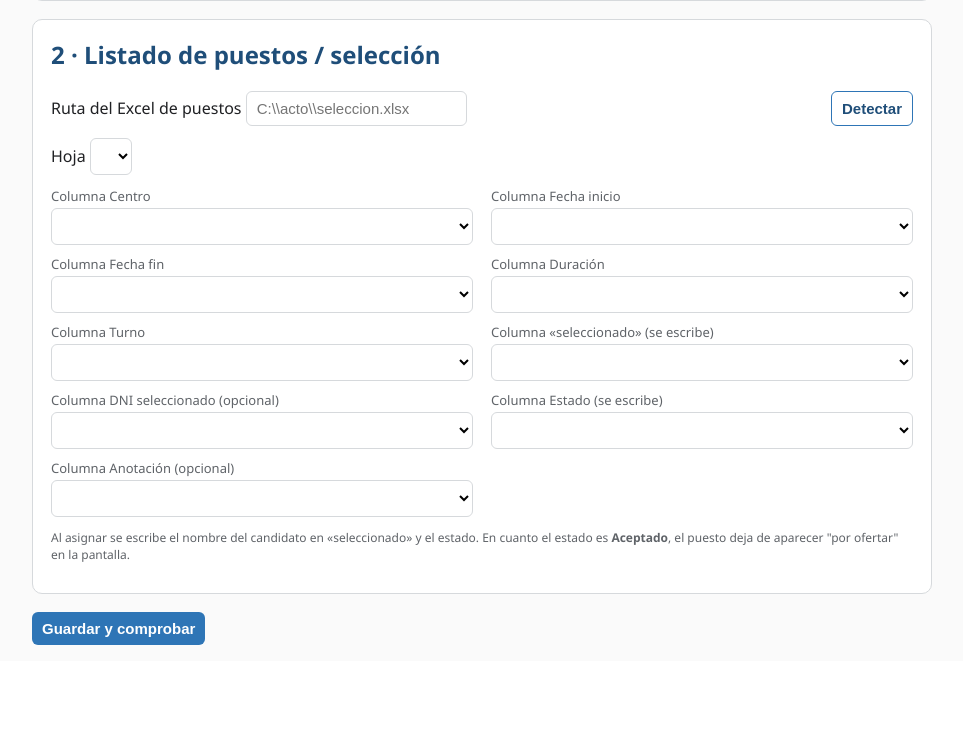
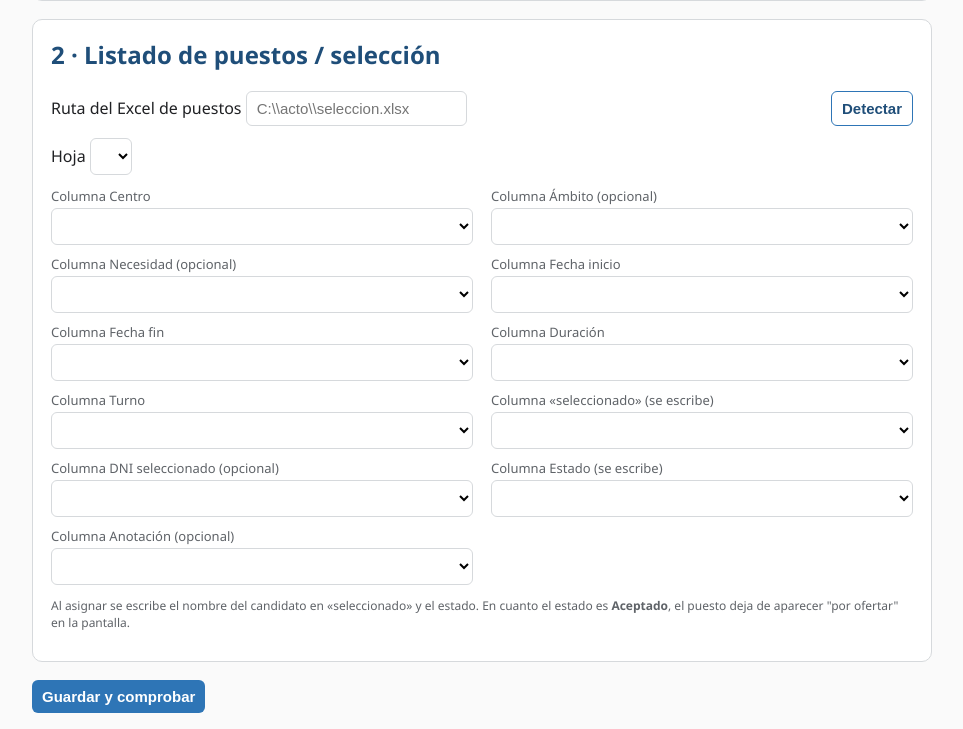
Before and after one commit to Grandullon/kanarybot, a Flask app: page /config in a window 1280 px wide. Shown: the part 692-1421 px from the top of the page, without its empty margins (158-1121 px from the left). Before the commit the page ends 1337 px from the top, so only its background shows below. Run offline with Flask 3, Linux system fonts and the light colour scheme; lists and menus that the app fills with data are empty.

Commit message:
Mostrar Ámbito y Necesidad en la pantalla (archivo definitivo de ofertas)
Adaptado al seleccion.xlsx definitivo (314 plazas, columnas ÁMBITO y
NECESIDAD, sin turno):
- excel_store: autodetecta col_ambito/col_necesidad y los expone en puestos().
- config.html: desplegables de Ámbito y Necesidad.
- pantalla.js: el feed 'lo cogido' muestra Centro/Ámbito/Duración/Fechas/
  Necesidad (omite vacíos). En el tablón, el ámbito se muestra como subtítulo
  si el centro tiene uno solo, o por línea de tipo si tiene varios (AGS Sur);
  la necesidad va en el detalle.

La doble escritura (seleccion.xlsx + listado definitivo) verificada con los
archivos reales.

Co-Authored-By: Claude Opus 4.8 (1M context) <noreply@anthropic.com>
Claude-Session: https://claude.ai/code/session_01SV6kpQoFjQjTSSAeuk5gyB

```diff
--- a/adjudicacion/excel_store.py
+++ b/adjudicacion/excel_store.py
@@ -176,6 +176,8 @@ class ExcelStore:
         return {
             "ruta": ruta, "hoja": hoja,
             "col_centro": _adivina(cab, ["centro", "hospital", "distrito", "destino"]) or "",
+            "col_ambito": _adivina(cab, ["ambito", "tipo centro"]) or "",
+            "col_necesidad": _adivina(cab, ["necesidad", "motivo", "causa"]) or "",
             "col_fecha_inicio": _adivina(cab, ["fecha inicio", "inicio", "alta"]) or "",
             "col_fecha_fin": _adivina(cab, ["fecha fin", "fin", "hasta"]) or "",
             "col_duracion": _adivina(cab, ["duracion", "dias", "meses", "tiempo", "periodo"]) or "",
@@ -278,6 +280,8 @@ class ExcelStore:
             cab = _cabeceras(ws)
             i = {
                 "centro": _idx(cab, p.get("col_centro")),
+                "ambito": _idx(cab, p.get("col_ambito")),
+                "necesidad": _idx(cab, p.get("col_necesidad")),
                 "fini": _idx(cab, p.get("col_fecha_inicio")),
                 "ffin": _idx(cab, p.get("col_fecha_fin")),
                 "dur": _idx(cab, p.get("col_duracion")),
@@ -297,6 +301,8 @@ class ExcelStore:
                 lista.append({
                     "id": nfila,
                     "centro": _valor(fila, i["centro"]),
+                    "ambito": _valor(fila, i["ambito"]),
+                    "necesidad": _valor(fila, i["necesidad"]),
                     "fecha_inicio": _valor(fila, i["fini"]),
                     "fecha_fin": _valor(fila, i["ffin"]),
                     "duracion": _valor(fila, i["dur"]),
--- a/adjudicacion/templates/config.html
+++ b/adjudicacion/templates/config.html
@@ -77,6 +77,8 @@
       </div>
       <div class="rejilla">
         <div class="campo"><label>Columna Centro</label><select id="pue-col_centro"></select></div>
+        <div class="campo"><label>Columna Ámbito (opcional)</label><select id="pue-col_ambito"></select></div>
+        <div class="campo"><label>Columna Necesidad (opcional)</label><select id="pue-col_necesidad"></select></div>
         <div class="campo"><label>Columna Fecha inicio</label><select id="pue-col_fecha_inicio"></select></div>
         <div class="campo"><label>Columna Fecha fin</label><select id="pue-col_fecha_fin"></select></div>
         <div class="campo"><label>Columna Duración</label><select id="pue-col_duracion"></select></div>
@@ -100,7 +102,7 @@
     const CFG = {{ cfg|tojson }};
     const $ = (id) => document.getElementById(id);
     const CAMPOS_CAND = ["col_nombre","col_apellidos","col_dni","col_letra","col_telefono","col_puntos","col_oferta_estado","col_oferta_aceptada","col_oferta_datos"];
-    const CAMPOS_PUE  = ["col_centro","col_fecha_inicio","col_fecha_fin","col_duracion","col_turno","col_nombre_acepta","col_dni_acepta","col_estado","col_anotacion"];
+    const CAMPOS_PUE  = ["col_centro","col_ambito","col_necesidad","col_fecha_inicio","col_fecha_fin","col_duracion","col_turno","col_nombre_acepta","col_dni_acepta","col_estado","col_anotacion"];
 
     function opciones(cabeceras, sel) {
       const actual = sel.value;
--- a/adjudicacion/templates/pantalla.html
+++ b/adjudicacion/templates/pantalla.html
@@ -70,6 +70,7 @@
     .centro.agotado { opacity: .55; }
     .centro .cabc { display:flex; align-items:center; justify-content:space-between; gap:10px; margin-bottom:8px; }
     .centro .nomc { font-size: clamp(19px, 1.7vw, 26px); font-weight: 800; color: var(--azul); text-transform: uppercase; }
+    .centro .amb { font-size: clamp(13px,1.05vw,16px); color: var(--suave); font-weight:600; margin-top:1px; }
     .quedan-grande {
       font-size: 17px; font-weight: 800; color: var(--verde);
       background: var(--verde-bg); border: 1px solid var(--verde-bd);
```
Also changed, not shown: adjudicacion/static/pantalla.js (+11 -5 lines).
